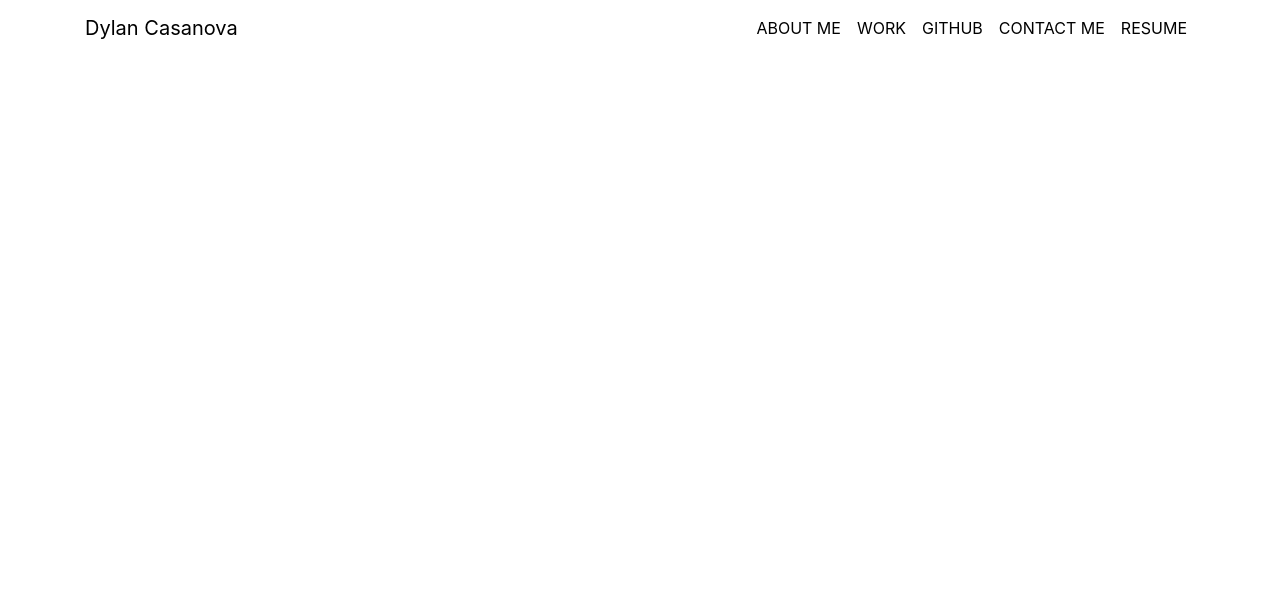
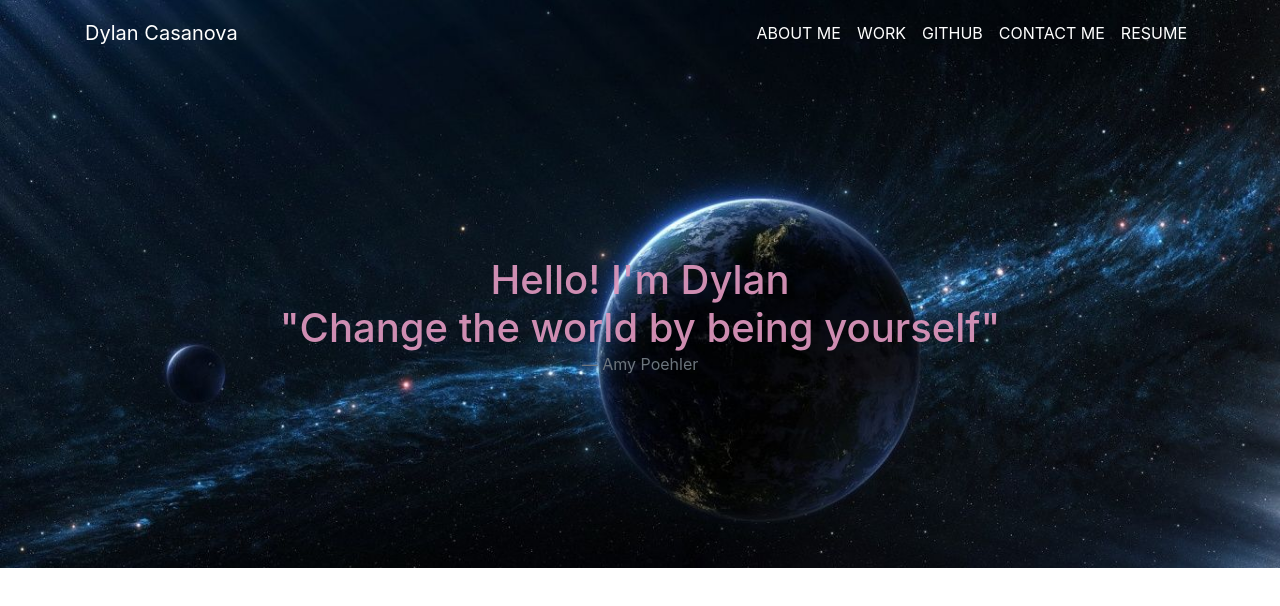
Before and after one commit to Dylan-Casanova/portfolioRemastered, a plain HTML site: page index.html in a window 1280 px wide. Drawn offline with nearby package versions, Linux system fonts and the light colour scheme.

Commit message:
finished nav bar and background image for welcome page

```diff
--- a/assests/style.css
+++ b/assests/style.css
@@ -1,17 +1,21 @@
-.navbar-brand {
-    color: black;
+a{
+    color: white!important
 }
-#navLinks{
-    color: black;
+#background{
+    background-image: url(/assests/background6.jpeg);
+    background-color: rgb(11, 12, 21);
+    background-size: cover;
+    background-repeat: no-repeat;
+    width: 100%;
+    height: 100%;
+    background-position: center;
+    padding-top: 20%;
 }
-.navlink{
-    color: black
+#quote{
+    padding-bottom: 15%;
+    color:rgba(223, 151, 190, 0.925)
 }
 
-a{
-    color: black !important
+.navbar{
+    padding-top: 1%;
 }
-header{
-    background-image: url(/assests/background.png);
-    background-color: blue;
-}
--- a/index.html
+++ b/index.html
@@ -15,7 +15,7 @@
         <!-- Nav bar -->
         <nav class="navbar navbar-expand-lg navbar-dark fixed-top ">
             <div class="container">
-        <a class="navbar-brand js-scroll-trigger" id="navLinks" href="#topPage">Dylan Casanova</a>
+                <a class="navbar-brand js-scroll-trigger"  href="#topPage">Dylan Casanova</a>
                 <div class="collapse navbar-collapse">
                     <ul class="navbar-nav text-uppercase ml-auto">
                         <li class="nav-item">
@@ -39,10 +39,14 @@
                 </div>
             </div>
         </nav>
-    <header>
+        <header  id="background">
+            <blockquote class="blockquote text-center"  id="quote">
+                <h1 class="mb-0">Hello!  I'm Dylan <br>
+                "Change the world by being yourself"</h1>
+                <footer class="blockquote-footer">Amy Poehler</footer>
+              </blockquote>
 
         </header>
-
 
     <script src="https://code.jquery.com/jquery-3.5.1.slim.min.js"
         integrity="sha384-DfXdz2htPH0lsSSs5nCTpuj/zy4C+OGpamoFVy38MVBnE+IbbVYUew+OrCXaRkfj"
```
Also changed, not shown: assests/background2.png (deleted), assests/background6.jpeg (added), 1 other file. Lines whose indentation alone changed are shown as unchanged.
